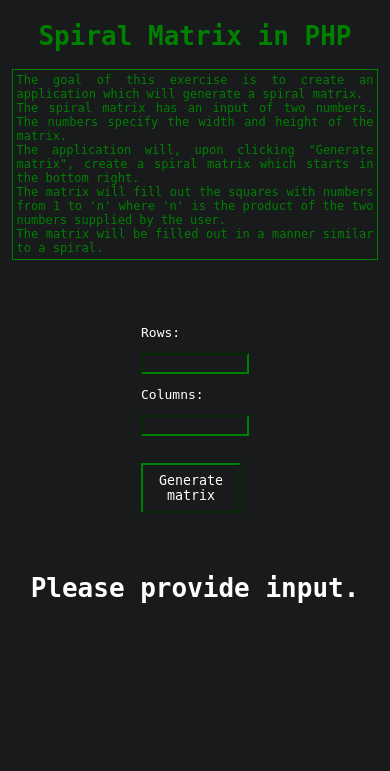
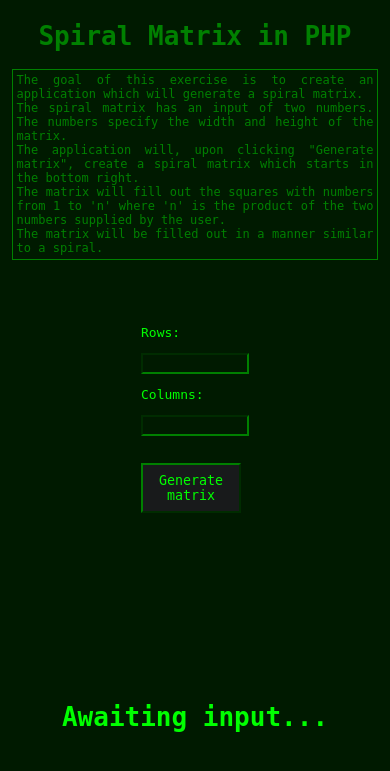
Before and after one commit to tnebes/edunova-pp23, a PHP site: page / in a window 390 px wide. Shown: the top 771 px of the page. Run offline with PHP 8.4, Linux system fonts and the light colour scheme.

Commit message:
Divs do not currently resize properly

```diff
--- a/spiral-matrix/matrix.php
+++ b/spiral-matrix/matrix.php
@@ -37,7 +37,6 @@
     {
         private $number;
         private $direction;
-        private $needsArrow;
 
         public function __construct(int $number, int $direction)
         {
@@ -101,13 +100,17 @@
      * 0 - all ok
      * 1 - no input given
      * 2 - input is invalid (negative or gibberish)
+     * 3 - user just visited the website
      */
     function checkInput() : int
     {
         global $_GET;
         if (!(isset($_GET['columns']) && isset($_GET['rows'])))
         {
-            // echo 'Please provide input.';
+            return 3; // arrival
+        }
+        if ($_GET['columns'] == '' || $_GET['rows'] == '')
+        {
             return 1; // no input given
         }
 
@@ -116,7 +119,6 @@
 
         if ((int) $columns <= 0 || (int) $rows <= 0)
         {
-            // echo 'Input is not valid.';
             return 2; // input not valid
         }
         return 0;
@@ -137,6 +139,8 @@
             case 1: $message = 'Please provide input.';
                     break;
             case 2: $message = 'Input is not valid.';
+                    break;
+            case 3: $message = 'Awaiting input...';
                     break;
             default: $message = 'Something went wrong.';
                     break;
--- a/spiral-matrix/style.css
+++ b/spiral-matrix/style.css
@@ -6,13 +6,13 @@
 
 *
 {
-    color: white;
+    color: rgb(0, 255, 0);
     font-family: monospace;
 }
 
 html
 {
-    background-color: rgb(24, 26, 27);
+    background-color: rgb(0, 26, 00);
     padding: 1%;
 }
 
@@ -32,8 +32,13 @@ input
 {
     resize: horizontal;
     max-width: 100px;
-    background-color: rgb(24, 26, 27);
+    background-color: rgb(0, 26, 0);
     border-color: green;
+}
+
+input:focus
+{
+    border-color: rgb(0, 255, 0);
 }
 
 button
@@ -43,6 +48,12 @@ button
     height:50px;
     border-color: green;
     background-color: rgb(24, 26, 27);
+}
+
+button:hover
+{
+    background-color: rgb(0, 64, 0);
+    border-color: rgb(0, 255, 0);
 }
 
 input:active
@@ -72,16 +83,22 @@ input:focus
 .output
 {
     margin-left: 50px;
-    padding: 10px;
+    position: relative;
+    display: flex;
+    justify-content: center;
     min-height: 200px;
+    height: 200px;
     border: 1px solid green;
-    align-items: center;
-    display: inline-block;
     width: 100%;
+    overflow: visible;
+    resize: vertical;
 }
 
 .matrixContainer
 {
+    /* margin-top: -25%; */
+    position:relative;
+    top:60%;
     padding: 10px;
     display:flex;
     flex:initial;
@@ -104,14 +121,14 @@ input:focus
 .arrow
 {
     position: absolute;
-    color: rgb(255, 255, 255);
+    color: rgb(0, 206, 0);
     font-size: 250%;
     z-index: 100;
 }
 
 .arrowUp
 {
-    transform: translate(18px, -32px);
+    transform: translate(16px, -36px);
 }
 
 .arrowLeft
@@ -121,35 +138,41 @@ input:focus
 
 .arrowDown
 {
-    transform: translate(18px, 32px);
+    transform: translate(16px, 28px);
 }
 
 .arrowRight
 {
-    transform: translate(-14px, -2px);
+    transform: translate(-16px, -2px);
 }
-
-/* .row::before
-{
-
-} */
 
 .matrixContent
 {
     border: 1px solid green;
     padding: 5px;
-    max-width: 50px;
-    max-height: 50px;
     width: 50px;
     height: 50px;
     display: flex;
-    flex: initial;
+    flex: auto;
     text-align: center;
     justify-content: center;
     align-content: center;
     flex-direction: column;
-    color: greenyellow;
+    color: rgb(0, 255, 0);
+}
 
+.matrixContent:hover
+{
+    background-color: rgb(0, 66, 0);
+    border-color: rgb(0, 255, 0);
+    font-size: x-large;
+}
+
+.matrixContent:hover .arrow
+{
+    color: rgb(0, 255, 0);
+    font-weight: bold;
+    font-size: 200%;
 }
 
 @media screen and (max-width: 1024px)
@@ -174,7 +197,8 @@ input:focus
     }
     .matrixContainer
     {
-        margin: 0;
+        margin-top: -10%;
+        top: 100px;
     }
     #explanation
     {
@@ -188,7 +212,7 @@ input:focus
     }
 }
 
-@media screen and (max-width: 428px)
+@media screen and (max-width: 668px)
 {
     .input
     {
@@ -202,4 +226,33 @@ input:focus
     {
         text-align: justify;
     }
+    .matrixContent
+    {
+        width: 25px;
+        height: 25px;
+        font-size: small;
+    }
+    .arrow
+    {
+        font-size: normal;
+    }
+    .arrowUp
+    {
+        transform: translate(2px, -20px);
+    }
+
+    .arrowLeft
+    {
+        transform: translate(25px, -2px);
+    }
+
+    .arrowDown
+    {
+        transform: translate(16px, 28px);
+    }
+
+    .arrowRight
+    {
+        transform: translate(-15px, -2px);
+    }
 }
```
